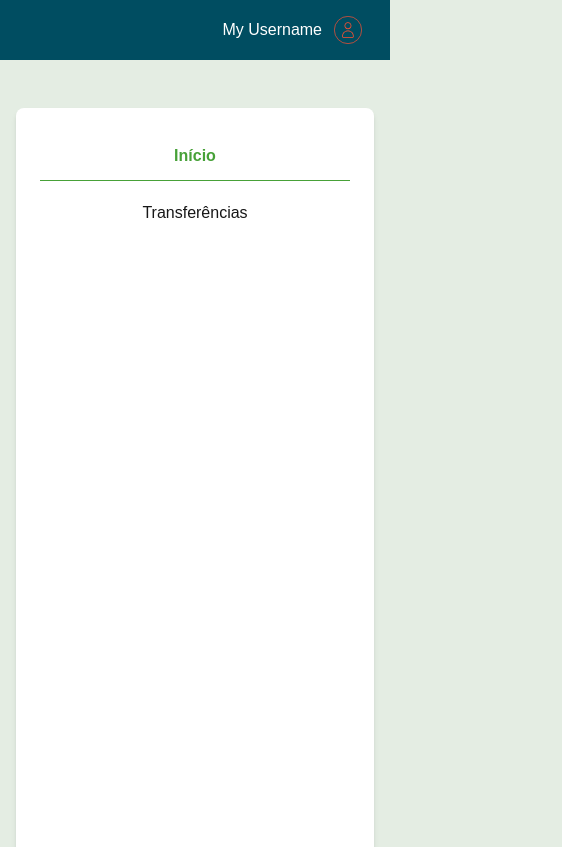
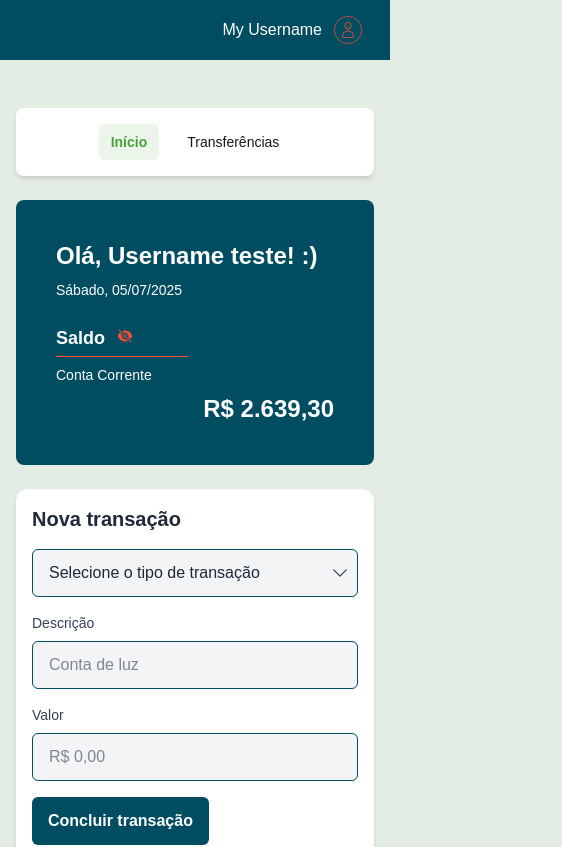
Before and after one commit to YmayroFerreira/FIAP---Pos-Tech-Challenge-Fase-01, a Next.js app: page / in a window 390 px wide. Shown: the top 847 px of the page, 562 px wide, since content can reach past the window. Built offline with nearby package versions, Linux system fonts and the light colour scheme.

Commit message:
ajustando design mobile

```diff
--- a/src/core/components/Sidebar.tsx
+++ b/src/core/components/Sidebar.tsx
@@ -14,25 +14,46 @@ export default function Sidebar() {
   const pathname = usePathname();
 
   return (
-    <nav className="bg-white text-text-bb-black h-screen p-6 rounded-lg shadow-md">
-      <ul className="space-y-2">
+    <nav
+      className="bg-white text-text-bb-black rounded-lg shadow-md
+                    /* Mobile: horizontal bar */
+                    p-4 md:p-6
+                    /* Desktop: vertical sidebar */
+                    md:h-screen"
+    >
+      <ul
+        className="
+                    /* Mobile: horizontal layout */
+                    flex justify-center space-x-4 md:space-x-0
+                    /* Desktop: vertical layout */
+                    md:flex-col md:space-y-2"
+      >
         {navItems.map((item) => {
           const isActive = pathname === item.href;
           return (
             <li
               key={item.name}
-              className={`border-b last:border-b-0 last:pb-0 ${
-                isActive ? "border-bb-light-green" : "border-bb-back"
-              }`}
+              className={`
+                        /* Mobile: no borders, compact */
+                        md:border-b md:last:border-b-0 md:last:pb-0
+                        ${
+                          isActive
+                            ? "md:border-bb-light-green"
+                            : "md:border-bb-back"
+                        }`}
             >
               <Link
                 href={item.href}
-                className={`block py-3 px-4 rounded-md transition-colors duration-150 ease-in-out
-                ${
-                  isActive
-                    ? "text-bb-light-green font-semibold text-center"
-                    : "hover:text-bb-light-green/80 text-center"
-                }`}
+                className={`block transition-colors duration-150 ease-in-out
+                          /* Mobile: compact horizontal buttons */
+                          py-2 px-3 rounded-md text-sm text-center
+                          /* Desktop: full width vertical items */
+                          md:py-3 md:px-4 md:text-base
+                          ${
+                            isActive
+                              ? "text-bb-light-green font-semibold bg-bb-light-green/10"
+                              : "hover:text-bb-light-green/80 hover:bg-bb-light-green/5"
+                          }`}
               >
                 {item.name}
               </Link>
--- a/src/core/components/TransactionForm.tsx
+++ b/src/core/components/TransactionForm.tsx
@@ -91,13 +91,13 @@ export default function TransactionForm({
   }
 
   const containerClasses = isModal
-    ? "bg-white p-6 rounded-lg shadow-lg"
-    : "bg-white shadow-md p-8 rounded-xl";
+    ? "bg-white p-4 sm:p-6 rounded-lg shadow-lg"
+    : "bg-white shadow-md p-4 sm:p-8 rounded-xl";
 
   return (
     <section className={containerClasses}>
-      <div className="flex justify-between items-center mb-6">
-        <h2 className="font-bold text-gray-800 text-2xl">
+      <div className="flex justify-between items-center mb-4 sm:mb-6">
+        <h2 className="font-bold text-gray-800 text-xl sm:text-2xl">
           {isEditMode ? "Editar transação" : "Nova transação"}
         </h2>
         {isModal && onCancel && (
@@ -110,10 +110,10 @@ export default function TransactionForm({
         )}
       </div>
 
-      <div className="space-y-6">
-        <div className="flex gap-8">
+      <div className="space-y-4 sm:space-y-6">
+        <div className="w-full">
           <Select
-            className="max-w-[355px] w-full h-12 px-4 pr-10 text-gray-800 bg-gray-100 border border-bb-green rounded-md focus:outline-none focus:ring-2 focus:border-bb-green appearance-none cursor-pointer"
+            className="w-full h-12 px-4 pr-10 text-gray-800 bg-gray-100 border border-bb-green rounded-md focus:outline-none focus:ring-2 focus:border-bb-green appearance-none cursor-pointer"
             name="typeOfTransaction"
             value={transactionType}
             onChange={(e) => setTransactionType(e.target.value)}
@@ -123,10 +123,11 @@ export default function TransactionForm({
           />
         </div>
 
-        <div className="flex gap-8">
+        <div className="flex flex-col sm:flex-row sm:gap-8 space-y-4 sm:space-y-0">
+          <div className="flex-1 sm:max-w-[355px]">
             <Input
               type="text"
-            className="max-w-[355px] h-12 px-4 text-gray-900 bg-gray-100 border border-bb-green rounded-md focus:outline-none focus:ring-2 focus:border-bb-green"
+              className="w-full h-12 px-4 text-gray-900 bg-gray-100 border border-bb-green rounded-md focus:outline-none focus:ring-2 focus:border-bb-green"
               name="DescriptionOfTransaction"
               id="DescriptionOfTransactionId"
               placeholder="Conta de luz"
@@ -135,11 +136,13 @@ export default function TransactionForm({
               required
               label="Descrição"
             />
+          </div>
+          <div className="flex-1 sm:max-w-[355px]">
             <Input
               ref={inputRef}
               inputMode="decimal"
               type="text"
-            className="max-w-[355px] h-12 px-4 text-gray-900 bg-gray-100 border border-bb-green rounded-md focus:outline-none focus:ring-2 focus:border-bb-green"
+              className="w-full h-12 px-4 text-gray-900 bg-gray-100 border border-bb-green rounded-md focus:outline-none focus:ring-2 focus:border-bb-green"
               name="valueOfTransaction"
               id="valueOfTransactionId"
               placeholder="R$ 0,00"
@@ -147,22 +150,29 @@ export default function TransactionForm({
               label="Valor"
             />
           </div>
+        </div>
 
-        <div className="max-w-[355px]">
-          <div className="flex gap-4 w-full">
+        <div className="w-full">
+          <div className="flex flex-col sm:flex-row gap-3 sm:gap-4 sm:max-w-[355px]">
+            <div className="flex-1">
               <Button
                 type="button"
-              label={isEditMode ? "Atualizar transação" : "Concluir transação"}
+                label={
+                  isEditMode ? "Atualizar transação" : "Concluir transação"
+                }
                 onClick={handleSubmit}
                 variant="primary"
               />
+            </div>
             {isEditMode && onCancel && (
+              <div className="flex-1">
                 <Button
                   variant="secondary"
                   type="button"
                   onClick={onCancel}
                   label="Cancelar"
                 />
+              </div>
             )}
           </div>
         </div>
```
Lines whose indentation alone changed are shown as unchanged.
